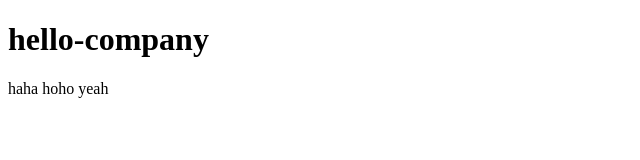
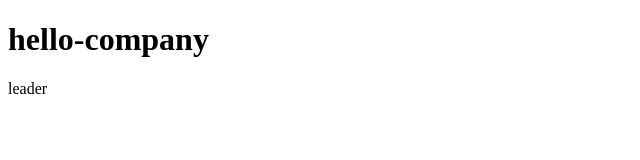
Before and after one commit to eogns2222/company_project, a plain HTML site: page index.html in a window 1280 px wide. Shown: the full height of the page, 0-640 px from the left. Drawn offline with Linux system fonts and the light colour scheme.

Commit message:
third commit

```diff
--- a/index.html
+++ b/index.html
@@ -7,10 +7,6 @@
 </head>
 <body>
     <h1>hello-company</h1>
-    <nav>
-        haha
-        hoho
-        yeah
-    </nav>
+    <nav>leader</nav>
 </body>
 </html>
```
